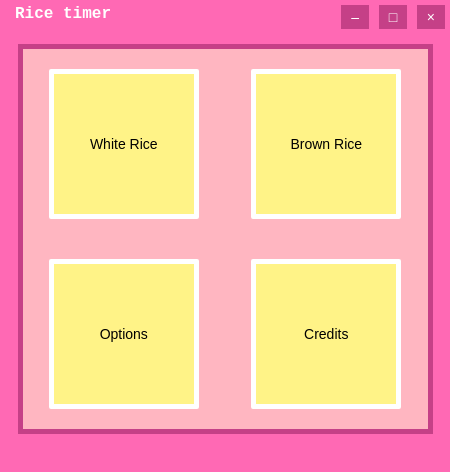
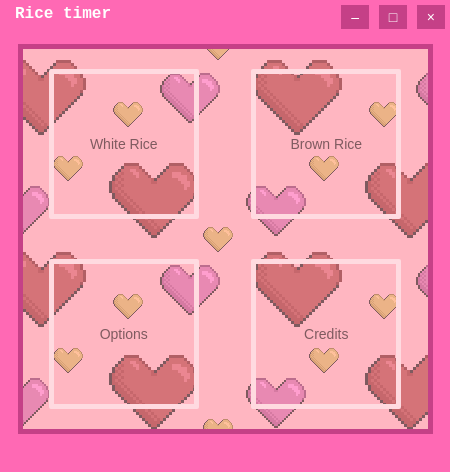
Before and after one commit to sebb-pj/rice-timer-deskapp, an Electron app: page index.html in a window 450 px wide. Drawn offline with Linux system fonts and the light colour scheme.

Commit message:
background sprites added

```diff
--- a/index.html
+++ b/index.html
@@ -15,12 +15,15 @@
     </div>
   </div>
   <div class="menu-container">
-    <div class="menu">
-      <button class="menu-btn">White Rice</button>
-      <button class="menu-btn">Brown Rice</button>
-      <button class="menu-btn">Options</button>
-      <button class="menu-btn">Credits</button>
+    <div class="menu-background">
+      <div class="menu">
+        <button class="menu-btn">White Rice</button>
+        <button class="menu-btn">Brown Rice</button>
+        <button class="menu-btn">Options</button>
+        <button class="menu-btn">Credits</button>
+      </div>
     </div>
+
   </div>
 
 
--- a/style.css
+++ b/style.css
@@ -54,6 +54,12 @@ body {
   margin-right: auto;
 }
 
+.menu-background {
+  background-image: url(backgroundheart.png);
+  background-position: center;
+  opacity: 0.5;
+}
+
 .menu {
   display: grid;
   grid-template-columns: 2fr 2fr;
@@ -65,7 +71,7 @@ body {
   height: 150px;
   margin: 20px auto;
   padding: 12px 24px;
-  background: var(--yellow);
+  background: transparent;
   border-radius: 2px;
   border: 5px solid #fff;
   color: black;
```
Also changed, not shown: backgroundheart.png (added).
